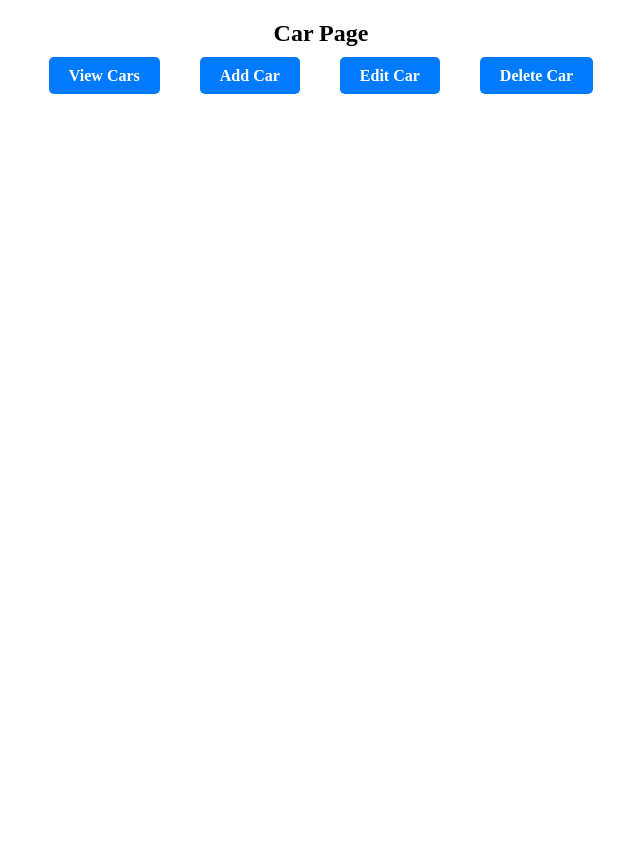
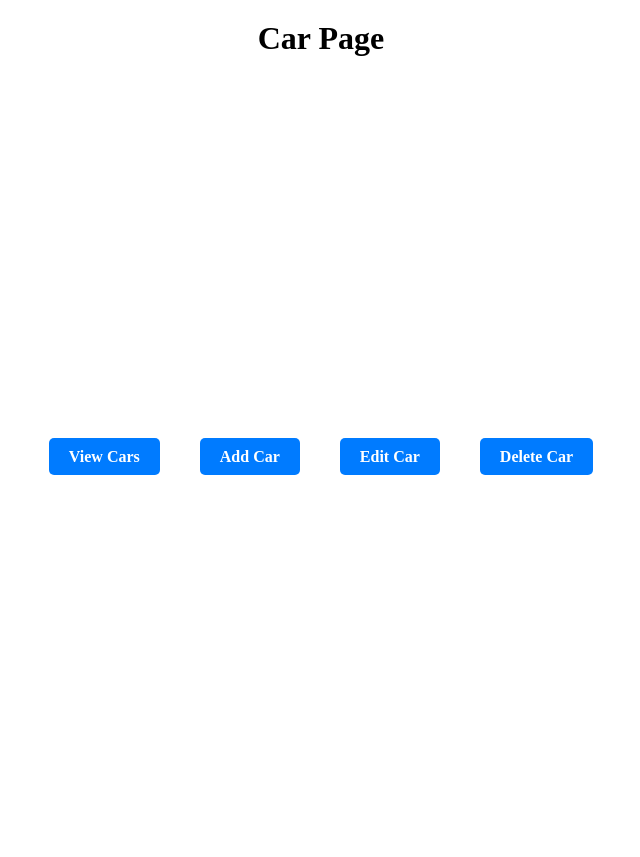
Before and after one commit to lokeshdangii/CMS, a Flask app: page /car_dashboard in a window 1280 px wide. Shown: the whole page, without its empty margins (319-959 px from the left). Before the commit the page ends 94 px from the top, so only its background shows below. Run offline with Flask 3, Linux system fonts and the light colour scheme.

Commit message:
car page styling

```diff
--- a/static/css/car_pages.css
+++ b/static/css/car_pages.css
@@ -8,7 +8,6 @@ body, h1 {
 h1 {
     text-align: center;
     margin-top: 20px;
-    font-size: 24px;
 }
 
 /* Style the container for buttons */
@@ -16,12 +15,12 @@ h1 {
     display: flex;
     justify-content: center;
     align-items: center;
-    margin-top: 20px;
+    height: 100vh;
 }
 
 /* Style each button */
 .button-container div {
-    margin: 0 20px;
+    margin: 20px;
     text-align: center;
 }
 
```
